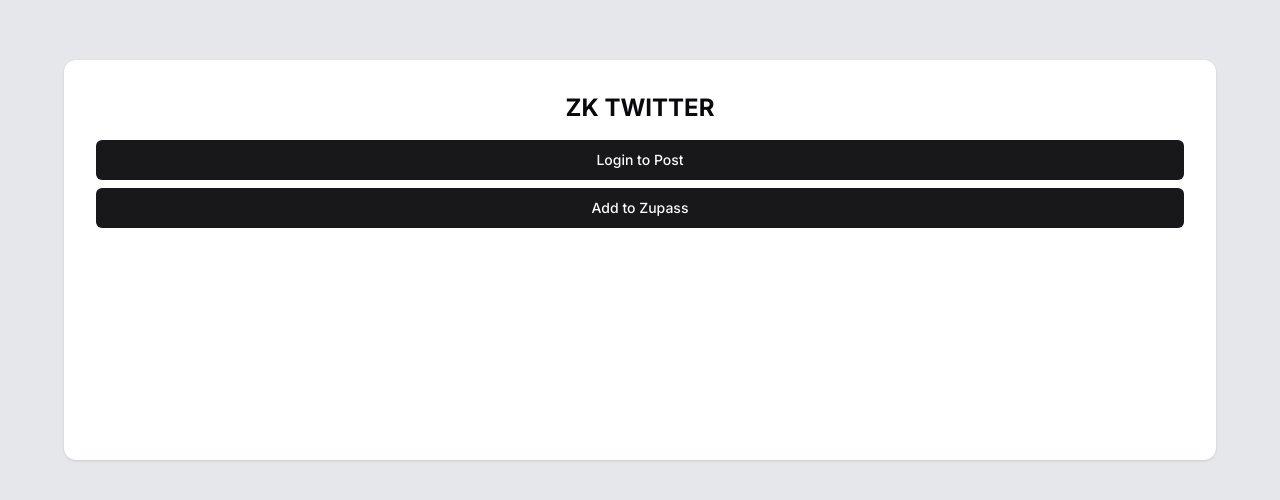
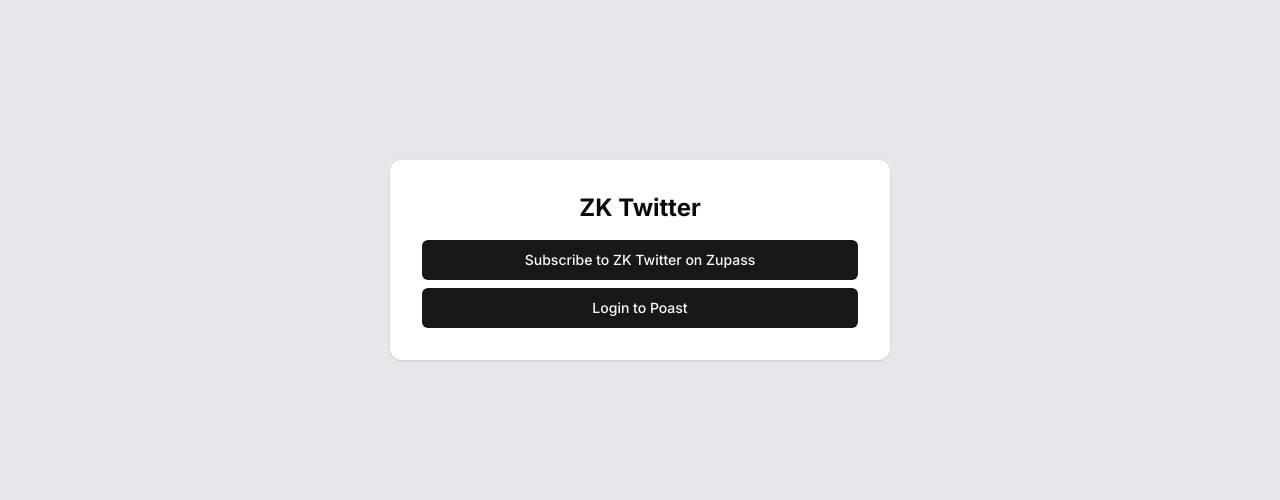
Before and after one commit to ichub/zk-twitter, a Next.js app: page / in a window 1280 px wide. Shown: the part 140-640 px from the top of the page. Built offline with nearby package versions, Linux system fonts and the light colour scheme; no server answers.

Commit message:
post page better

```diff
--- a/src/app/page.tsx
+++ b/src/app/page.tsx
@@ -12,9 +12,9 @@
   const { loginState } = useCtx();
 
   return (
-    <div className="w-full bg-gray-200 h-full flex flex-col items-center justify-center">
-      <div className="w-[90%] h-1/2 bg-white p-8 rounded-xl shadow">
-        <div className="text-2xl font-bold text-center mb-4">ZK TWITTER</div>
+    <div className="w-full max-w-full overflow-hidden bg-gray-200 h-full flex flex-col items-center justify-center">
+      <div className="w-[500px] md:max-w-[90%] bg-white p-8 rounded-xl shadow">
+        <div className="text-2xl font-bold text-center mb-4">ZK Twitter</div>
 
         {loginState ? (
           <LoggedinView loginState={loginState} />
@@ -29,8 +29,8 @@
 function LoggedinView({ loginState }: { loginState: LoginState }) {
   return (
     <div className="flex flex-col gap-2">
+      <SubscribeButton />
       <LogoutButton />
-      <SubscribeButton />
       <PostForm loginState={loginState} />
     </div>
   );
@@ -39,8 +39,8 @@
 function LoggedOutView() {
   return (
     <div className="flex flex-col gap-2">
+      <SubscribeButton />
       <LoginButton />
-      <SubscribeButton />
     </div>
   );
 }
--- /dev/null
+++ b/src/components/ui/input.tsx
@@ -0,0 +1,25 @@
+import * as React from "react"
+
+import { cn } from "@/lib/utils"
+
+export interface InputProps
+  extends React.InputHTMLAttributes<HTMLInputElement> {}
+
+const Input = React.forwardRef<HTMLInputElement, InputProps>(
+  ({ className, type, ...props }, ref) => {
+    return (
+      <input
+        type={type}
+        className={cn(
+          "flex h-10 w-full rounded-md border border-input bg-background px-3 py-2 text-sm ring-offset-background file:border-0 file:bg-transparent file:text-sm file:font-medium placeholder:text-muted-foreground focus-visible:outline-none focus-visible:ring-2 focus-visible:ring-ring focus-visible:ring-offset-2 disabled:cursor-not-allowed disabled:opacity-50",
+          className
+        )}
+        ref={ref}
+        {...props}
+      />
+    )
+  }
+)
+Input.displayName = "Input"
+
+export { Input }
--- /dev/null
+++ b/src/components/ui/textarea.tsx
@@ -0,0 +1,24 @@
+import * as React from "react"
+
+import { cn } from "@/lib/utils"
+
+export interface TextareaProps
+  extends React.TextareaHTMLAttributes<HTMLTextAreaElement> {}
+
+const Textarea = React.forwardRef<HTMLTextAreaElement, TextareaProps>(
+  ({ className, ...props }, ref) => {
+    return (
+      <textarea
+        className={cn(
+          "flex min-h-[80px] w-full rounded-md border border-input bg-background px-3 py-2 text-sm ring-offset-background placeholder:text-muted-foreground focus-visible:outline-none focus-visible:ring-2 focus-visible:ring-ring focus-visible:ring-offset-2 disabled:cursor-not-allowed disabled:opacity-50",
+          className
+        )}
+        ref={ref}
+        {...props}
+      />
+    )
+  }
+)
+Textarea.displayName = "Textarea"
+
+export { Textarea }
--- a/src/frontend/components/LoginButton.tsx
+++ b/src/frontend/components/LoginButton.tsx
@@ -21,13 +21,17 @@
   const [authResult, setAuthResult] = useState<ZResult<AuthResult> | undefined>(
     undefined
   );
+  const [loggingIn, setLoggingIn] = useState(false);
+
   const ctx = useCtx();
 
   return (
     <Button
       className="w-full"
+      disabled={loggingIn}
       onClick={async () => {
         try {
+          setLoggingIn(true);
           const popupResult = await zuAuthPopup(LOGIN_CONFIG);
           const authValue = await auth(popupResult);
           if (authValue.success) {
@@ -43,10 +47,12 @@
           }
         } catch (e) {
           setAuthResult(err(getErrorMessage(e)));
+        } finally {
+          setLoggingIn(false);
         }
       }}
     >
-      Login to Post
+      {loggingIn ? "Logging in..." : "Login to Poast"}
     </Button>
   );
 }
--- a/src/frontend/components/PostForm.tsx
+++ b/src/frontend/components/PostForm.tsx
@@ -4,6 +4,8 @@
 import { useCallback, useState } from "react";
 import { LoginState } from "../useLoginState";
 import { Button } from "@/components/ui/button";
+import { Input } from "@/components/ui/input";
+import { Textarea } from "@/components/ui/textarea";
 
 export function PostForm({ loginState }: { loginState: LoginState }) {
   const [title, setTitle] = useState<string>("");
@@ -20,31 +22,25 @@
   }, [loginState.token, title, imageUrl, content]);
 
   return (
-    <div>
-      create a new post:
-      <div>
-        <input
+    <div className="flex flex-col gap-2">
+      <Input
         type="text"
         placeholder="title"
         value={title}
         onChange={(e) => setTitle(e.target.value)}
       />
-        <br />
-        <input
+      <Input
         type="text"
         placeholder="image url"
         value={imageUrl}
         onChange={(e) => setImageUrl(e.target.value)}
       />
-        <br />
-        <textarea
+      <Textarea
         placeholder="say something interesting"
         value={content}
         onChange={(e) => setContent(e.target.value)}
       />
-        <br />
-        <Button onClick={onCreateClick}>create</Button>
-      </div>
+      <Button onClick={onCreateClick}>Post</Button>
     </div>
   );
 }
--- a/src/frontend/components/SubscribeButton.tsx
+++ b/src/frontend/components/SubscribeButton.tsx
@@ -13,7 +13,7 @@
         )}`;
       }}
     >
-      Add to Zupass
+      Subscribe to ZK Twitter on Zupass
     </Button>
   );
 }
```
Lines whose indentation alone changed are shown as unchanged.
